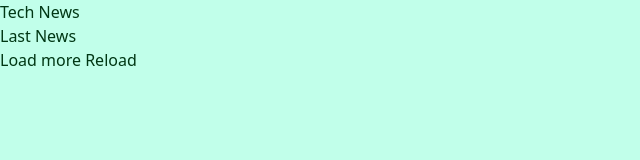
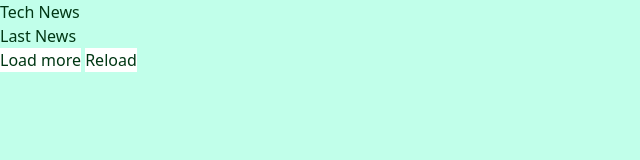
Before and after one commit to Gabgri/notizietech, a website built with webpack: page src/index.html in a window 1280 px wide. Shown: the whole page, without its empty margins (0-640 px from the left). Built offline with nearby package versions, Linux system fonts and the light colour scheme.

Commit message:
correzioni

```diff
--- a/src/scss/style.scss
+++ b/src/scss/style.scss
@@ -6,14 +6,13 @@
     margin: 0;
     padding: 0;
     box-sizing: border-box;
-    overflow: hidden;
 }
 
 body {
     background-color: rgb(193, 255, 234);
     color: rgb(0, 55, 20);
 }
-
-article { // Testing
+/* Testing */
+article, button {
     background-color: rgb(255, 255, 255);
 }
```
Also changed, not shown: 1 other file.
